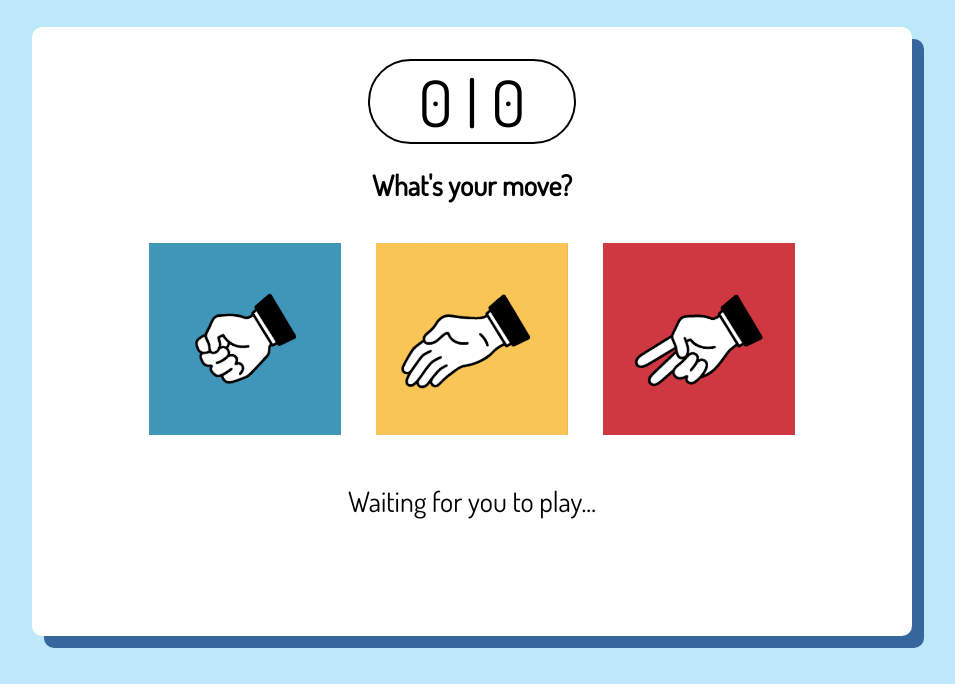
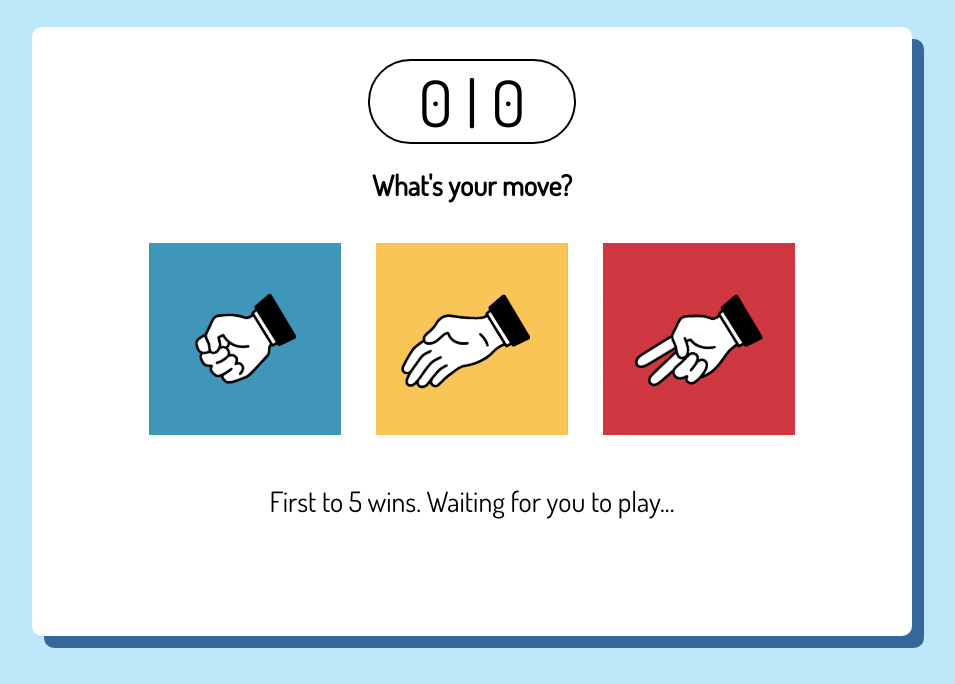
Before and after one commit to cckl/rock-paper-scissors, a plain HTML site: page index.html in a window 1280 px wide. Shown: the part 149-833 px from the top of the page, without its empty margins (168-1123 px from the left). Drawn offline with Linux system fonts and the light colour scheme.

Commit message:
cleaner code

```diff
--- a/index.html
+++ b/index.html
@@ -1,26 +1,20 @@
 <!DOCTYPEhtml>
-
 <head>
   <meta charset="UTF-8">
   <meta name="viewport" content="width=device-width, initial-scale=1">
   <link href="https://fonts.googleapis.com/css?family=Dosis|Rock+Salt" rel="stylesheet">
   <link rel="stylesheet" type="text/css" href="main.css">
 </head>
-
 <body>
     <h1>Rock, Paper, Scissors</h1>
-
 <div class="outer-box">
   <div class="box">
-
     <div class="scoreboard">
       <span id="playerScore" class="score">0</span> | <span id="computerScore" class="score">0</span>
     </div>
-
     <div class="move">
       <h2>What's your move?</h2>
     </div>
-
     <div class="choices">
         <div class="choice" id="rock">
           <img src="assets/rok.png" alt="rock">
@@ -32,18 +26,14 @@
           <img src="assets/szr.png" alt="scissors">
         </div>
     </div>
-
     <div class="result">
-        <span id="result">Waiting for you to play...</span>
+        <span id="result">First to 5 wins. Waiting for you to play...</span>
     </div>
-
     <div class="reset">
         <button type="button" name="reset" id="resetButton">reset game</button>
     </div>
 
-
     <script src="app.js" charset="utf-8"></script>
-
 
   </div>
 </div>
```
